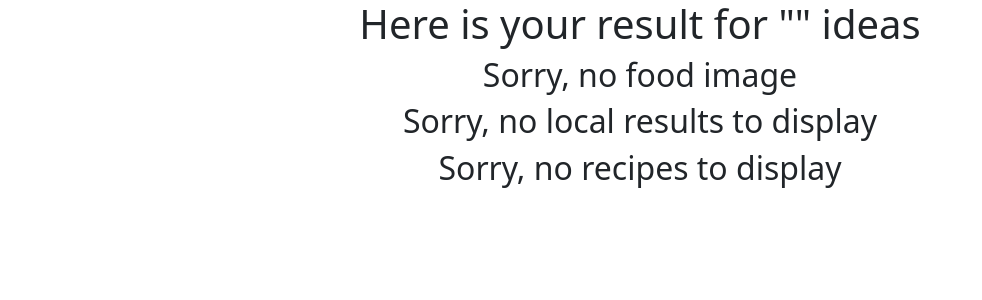
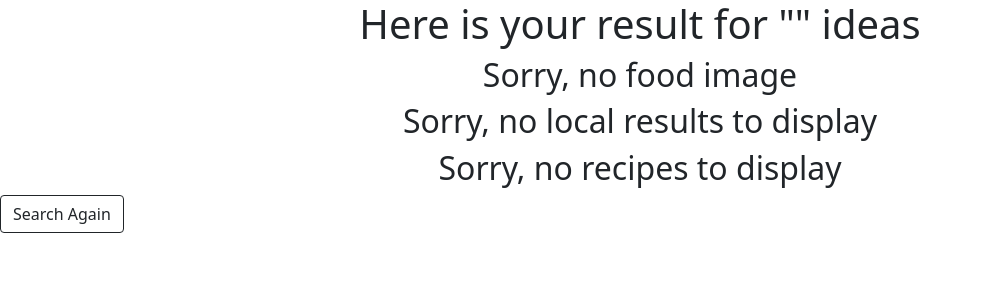
Before and after one commit to John151/food_api_project_4, a Flask app: template templates/food.html in a window 1280 px wide. Shown: the top 300 px of the page, without its empty margins (0-982 px from the left). Run offline with Flask 2, Linux system fonts and the light colour scheme; the template is opened without the code that fills it, so the values that code supplies are empty; some libraries are stand-ins or nearby versions.

Commit message:
created button that returns user to the home page

```diff
--- a/templates/food.html
+++ b/templates/food.html
@@ -49,4 +49,6 @@
 
 {% endif %}
 
+<a href="http://127.0.0.1:5000/"><button class="btn btn-outline-dark">Search Again</button></a>
+
 {% endblock %}
```
